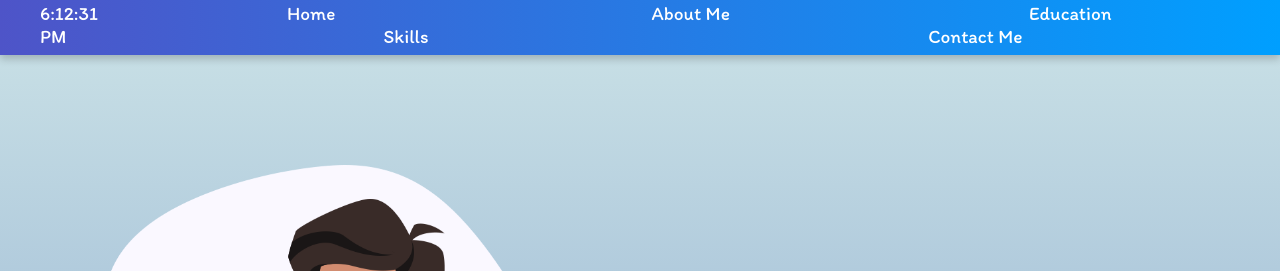
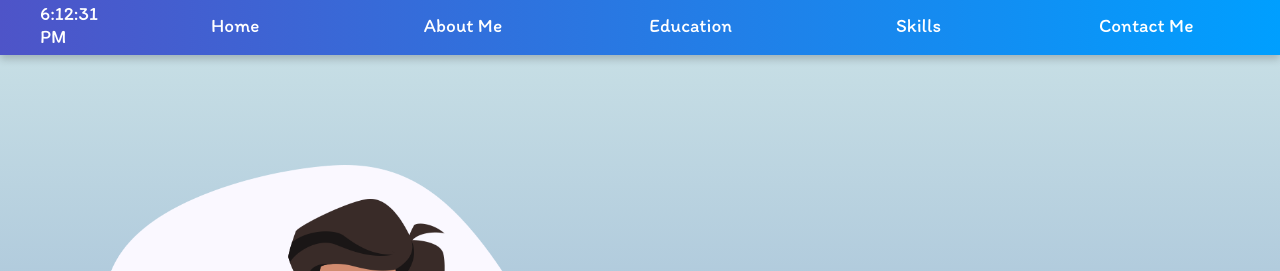
Before and after one commit to Bank848/Port-1074, a plain HTML site: page index.html in a window 1280 px wide. Shown: the top 271 px of the page. Drawn offline with Linux system fonts and the light colour scheme.

Commit message:
Fixed navbar layout and button size

```diff
--- a/css/styles.css
+++ b/css/styles.css
@@ -126,7 +126,7 @@ body {
 /* General Navbar Styling */
 .navbar {
     display: flex;
-    justify-content: space-between;
+    justify-content: space-between; /* กระจายปุ่มให้เท่า ๆ กัน */
     align-items: center;
     padding: 15px 20px;
     box-shadow: 0 4px 8px rgba(0, 0, 0, 0.2);
@@ -144,26 +144,25 @@ body {
 /* Navbar List Style */
 .navbar ul {
     list-style: none;
-    display: flex;
-    justify-content: space-between; /* กระจายปุ่มให้เท่า ๆ กัน */
+    display: flex; /* ใช้ flexbox */
+    justify-content: space-around; /* กระจายปุ่มให้เท่า ๆ กัน */
     margin: 0;
     padding: 0;
-    width: 100%;
-    flex-wrap: wrap; /* ให้ปุ่มจัดเรียงเองเมื่อพื้นที่ไม่พอ */
+    width: 100%; /* ให้ใช้ความกว้างทั้งหมด */
 }
 
 /* Navbar List Items */
 .navbar ul li {
-    flex: 1 1 30%; /* ปรับให้แต่ละปุ่มใช้พื้นที่ 30% */
+    flex: 1; /* ให้แต่ละปุ่มมีความกว้างเท่ากัน */
     text-align: center; /* จัดตำแหน่งปุ่มให้อยู่ตรงกลาง */
 }
 
 .navbar ul li a {
-    color: #ffffff;
+    color: #ffffff; /* สีตัวอักษรใน navbar สีขาว */
     text-decoration: none;
-    font-size: 1.2rem; /* ปรับขนาดฟอนต์ */
+    font-size: 1.2rem; /* ปรับขนาดฟอนต์ให้เหมาะสม */
     font-weight: 500;
-    padding: 10px; /* ลด padding รอบปุ่ม */
+    padding: 10px 0; /* ลด padding รอบปุ่ม */
     border-radius: 5px;
     transition: background-color 0.3s, color 0.3s;
 }
```
